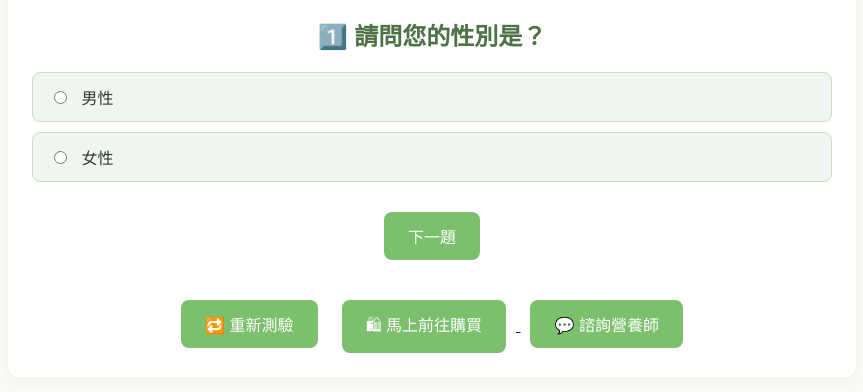
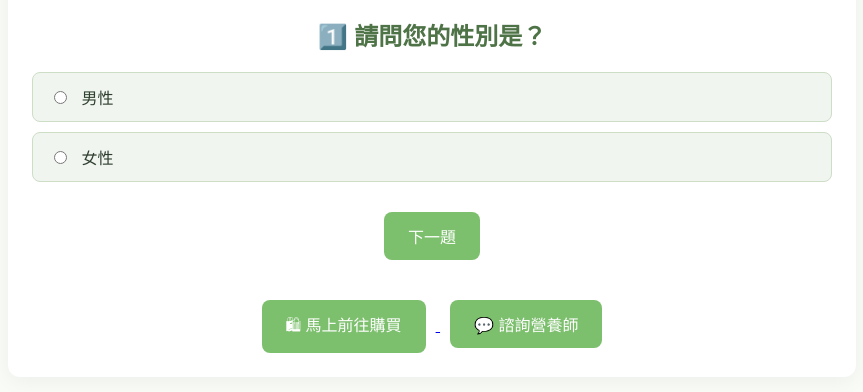
Before and after one commit to freyja-cin/iho, a plain HTML site: page index.html in a window 1280 px wide. Shown: the part 164-556 px from the top of the page, without its empty margins (208-1071 px from the left). Drawn offline with Linux system fonts and the light colour scheme.

Commit message:
Update index.html

```diff
--- a/index.html
+++ b/index.html
@@ -142,8 +142,7 @@
       <p><strong>總推薦金額：</strong><span id="all-total">0</span></p>
     </div>
     <div class="button-group" style="margin-top: 40px;">
-  <button onclick="restartQuiz()">🔁 重新測驗</button>
-  <a href="https://你的官網商品頁網址" target="_blank">
+  <a href="https://www.i-oh.com.tw/collections/ihohealth" target="_blank">
     <button>🛍 馬上前往購買</button>
   </a>
   <a href="https://lin.ee/dvY52wQ" target="_blank">
```
